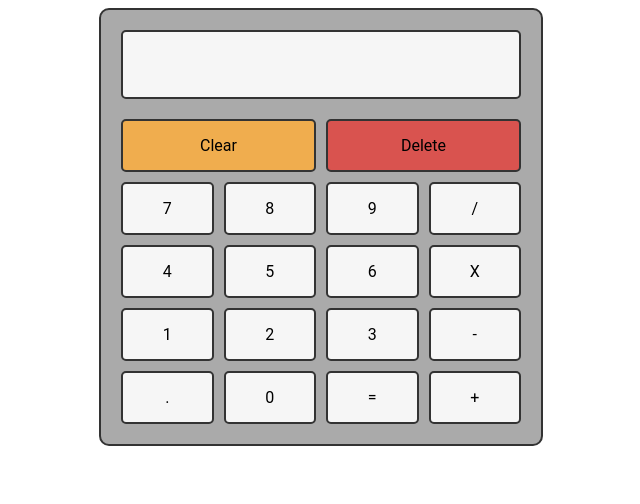
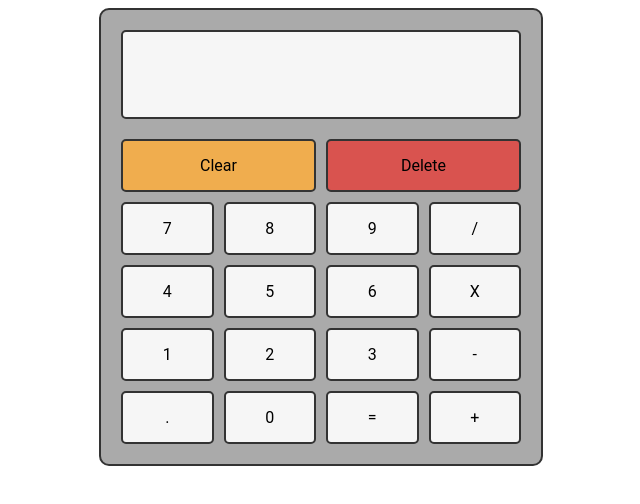
Before and after one commit to shashards/calc, a plain HTML site: page index.html in a window 1280 px wide. Shown: the whole page, without its empty margins (319-959 px from the left). Drawn offline with Linux system fonts and the light colour scheme.

Commit message:
previous num min height added

```diff
--- a/style.css
+++ b/style.css
@@ -27,6 +27,10 @@ body {
     background-color: #f6f6f6;
     text-align: right;
     margin-bottom: 20px;
+}
+
+.previous-number {
+    min-height: 20px;
 }
 
 .current-number {
```
